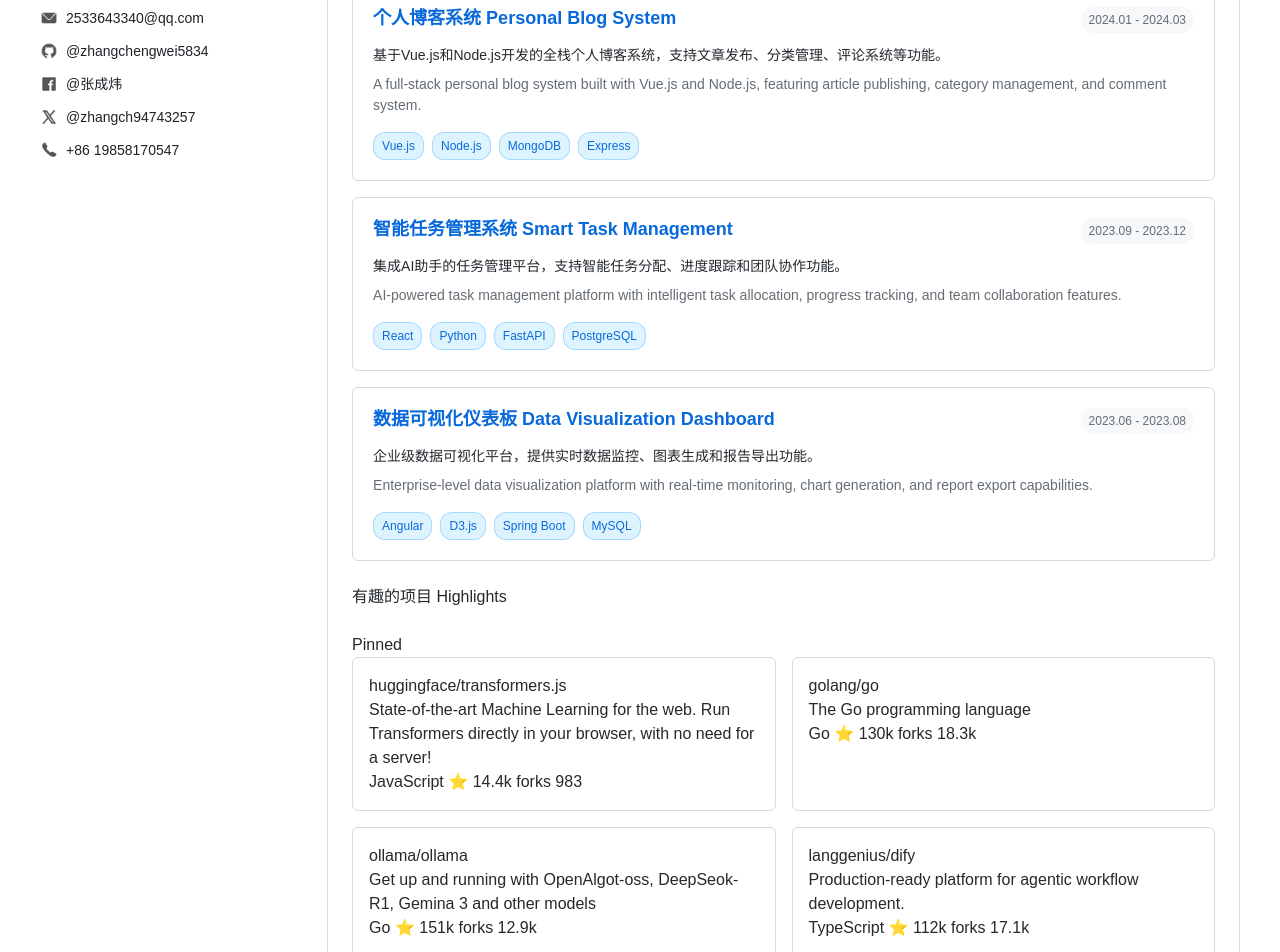
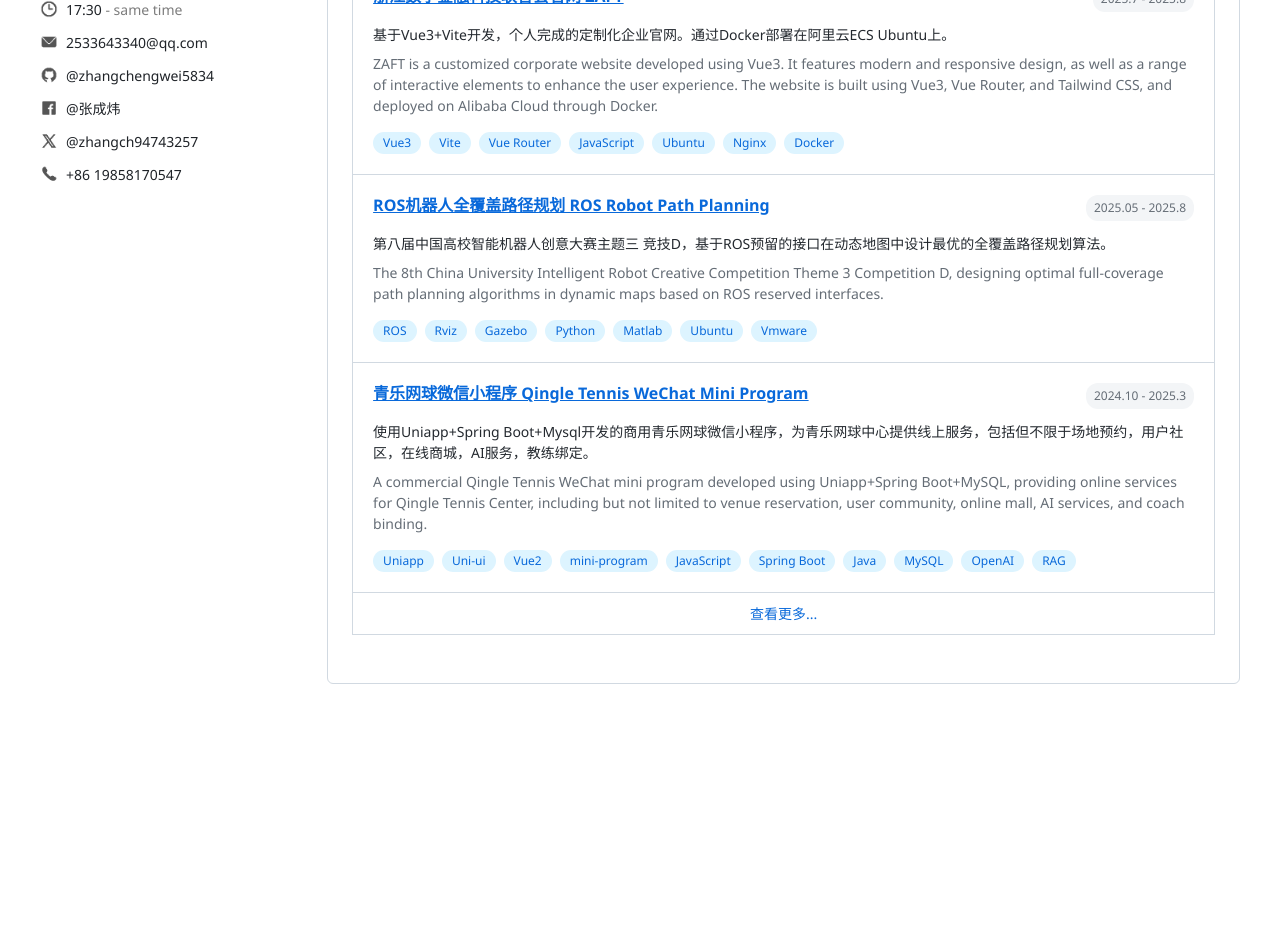
Before and after one commit to UnderHear/toolsWeb, a Vue app: page / in a window 1280 px wide. Shown: the part 700-1652 px from the top of the page. After the commit the page ends 1424 px from the top, so only its background shows below. Built offline with nearby package versions, Linux system fonts and the light colour scheme.

Commit message:
完成porject-card

```diff
--- a/src/style.css
+++ b/src/style.css
@@ -1,123 +1,42 @@
 @import "tailwindcss";
-@import "tw-animate-css";
-
-@custom-variant dark (&:is(.dark *));
-
-@theme inline {
-  --color-background: var(--background);
-  --color-foreground: var(--foreground);
-  --color-card: var(--card);
-  --color-card-foreground: var(--card-foreground);
-  --color-popover: var(--popover);
-  --color-popover-foreground: var(--popover-foreground);
-  --color-primary: var(--primary);
-  --color-primary-foreground: var(--primary-foreground);
-  --color-secondary: var(--secondary);
-  --color-secondary-foreground: var(--secondary-foreground);
-  --color-muted: var(--muted);
-  --color-muted-foreground: var(--muted-foreground);
-  --color-accent: var(--accent);
-  --color-accent-foreground: var(--accent-foreground);
-  --color-destructive: var(--destructive);
-  --color-destructive-foreground: var(--destructive-foreground);
-  --color-border: var(--border);
-  --color-input: var(--input);
-  --color-ring: var(--ring);
-  --color-chart-1: var(--chart-1);
-  --color-chart-2: var(--chart-2);
-  --color-chart-3: var(--chart-3);
-  --color-chart-4: var(--chart-4);
-  --color-chart-5: var(--chart-5);
-  --radius-sm: calc(var(--radius) - 4px);
-  --radius-md: calc(var(--radius) - 2px);
-  --radius-lg: var(--radius);
-  --radius-xl: calc(var(--radius) + 4px);
-  --color-sidebar: var(--sidebar);
-  --color-sidebar-foreground: var(--sidebar-foreground);
-  --color-sidebar-primary: var(--sidebar-primary);
-  --color-sidebar-primary-foreground: var(--sidebar-primary-foreground);
-  --color-sidebar-accent: var(--sidebar-accent);
-  --color-sidebar-accent-foreground: var(--sidebar-accent-foreground);
-  --color-sidebar-border: var(--sidebar-border);
-  --color-sidebar-ring: var(--sidebar-ring);
-}
-
-:root {
-  --background: oklch(1 0 0);
-  --foreground: oklch(0.145 0 0);
-  --card: oklch(1 0 0);
-  --card-foreground: oklch(0.145 0 0);
-  --popover: oklch(1 0 0);
-  --popover-foreground: oklch(0.145 0 0);
-  --primary: oklch(0.205 0 0);
-  --primary-foreground: oklch(0.985 0 0);
-  --secondary: oklch(0.97 0 0);
-  --secondary-foreground: oklch(0.205 0 0);
-  --muted: oklch(0.97 0 0);
-  --muted-foreground: oklch(0.556 0 0);
-  --accent: oklch(0.97 0 0);
-  --accent-foreground: oklch(0.205 0 0);
-  --destructive: oklch(0.577 0.245 27.325);
-  --destructive-foreground: oklch(0.577 0.245 27.325);
-  --border: oklch(0.922 0 0);
-  --input: oklch(0.922 0 0);
-  --ring: oklch(0.708 0 0);
-  --chart-1: oklch(0.646 0.222 41.116);
-  --chart-2: oklch(0.6 0.118 184.704);
-  --chart-3: oklch(0.398 0.07 227.392);
-  --chart-4: oklch(0.828 0.189 84.429);
-  --chart-5: oklch(0.769 0.188 70.08);
-  --radius: 0.625rem;
-  --sidebar: oklch(0.985 0 0);
-  --sidebar-foreground: oklch(0.145 0 0);
-  --sidebar-primary: oklch(0.205 0 0);
-  --sidebar-primary-foreground: oklch(0.985 0 0);
-  --sidebar-accent: oklch(0.97 0 0);
-  --sidebar-accent-foreground: oklch(0.205 0 0);
-  --sidebar-border: oklch(0.922 0 0);
-  --sidebar-ring: oklch(0.708 0 0);
-}
-
-.dark {
-  --background: oklch(0.145 0 0);
-  --foreground: oklch(0.985 0 0);
-  --card: oklch(0.145 0 0);
-  --card-foreground: oklch(0.985 0 0);
-  --popover: oklch(0.145 0 0);
-  --popover-foreground: oklch(0.985 0 0);
-  --primary: oklch(0.985 0 0);
-  --primary-foreground: oklch(0.205 0 0);
-  --secondary: oklch(0.269 0 0);
-  --secondary-foreground: oklch(0.985 0 0);
-  --muted: oklch(0.269 0 0);
-  --muted-foreground: oklch(0.708 0 0);
-  --accent: oklch(0.269 0 0);
-  --accent-foreground: oklch(0.985 0 0);
-  --destructive: oklch(0.396 0.141 25.723);
-  --destructive-foreground: oklch(0.637 0.237 25.331);
-  --border: oklch(0.269 0 0);
-  --input: oklch(0.269 0 0);
-  --ring: oklch(0.439 0 0);
-  --chart-1: oklch(0.488 0.243 264.376);
-  --chart-2: oklch(0.696 0.17 162.48);
-  --chart-3: oklch(0.769 0.188 70.08);
-  --chart-4: oklch(0.627 0.265 303.9);
-  --chart-5: oklch(0.645 0.246 16.439);
-  --sidebar: oklch(0.205 0 0);
-  --sidebar-foreground: oklch(0.985 0 0);
-  --sidebar-primary: oklch(0.488 0.243 264.376);
-  --sidebar-primary-foreground: oklch(0.985 0 0);
-  --sidebar-accent: oklch(0.269 0 0);
-  --sidebar-accent-foreground: oklch(0.985 0 0);
-  --sidebar-border: oklch(0.269 0 0);
-  --sidebar-ring: oklch(0.439 0 0);
-}
 
 @layer base {
   * {
-    @apply border-border outline-ring/50;
+    font-family: 'Segoe UI', Tahoma, Geneva, Verdana, sans-serif;
   }
-  body {
-    @apply bg-background text-foreground;
+  h1 {
+    font-size: 2em;
+    font-weight: bold;
+    margin: 0.67em 0;
+  }
+
+  h2 {
+    font-size: 1.5em;
+    font-weight: bold;
+    margin: 0.75em 0;
+  }
+
+  h3 {
+    font-size: 1.17em;
+    font-weight: bold;
+    margin: 1em 0;
+  }
+
+  h4 {
+    font-size: 1em;
+    font-weight: bold;
+    margin: 1.12em 0;
+  }
+
+  h5 {
+    font-size: 0.83em;
+    font-weight: bold;
+    margin: 1.5em 0;
+  }
+
+  h6 {
+    font-size: 0.75em;
+    font-weight: bold;
+    margin: 1.67em 0;
   }
 }
--- a/src/views/Index.vue
+++ b/src/views/Index.vue
@@ -72,7 +72,6 @@
 						<img src="../assets/index/skillsIcon/java-original.svg" class="language-icon" />
 						<img src="../assets/index/skillsIcon/spring-original.svg" class="language-icon" />
 						<img src="../assets/index/skillsIcon/mysql-original.svg" class="language-icon" />
-						<img src="../assets/index/skillsIcon/docker-plain.svg" class="language-icon" />
 						<img src="../assets/index/skillsIcon/kotlin-original.svg" class="language-icon" />
 						<img src="../assets/index/skillsIcon/tailwindcss-original.svg" class="language-icon" />
 						<img src="../assets/index/skillsIcon/vitejs-original.svg" class="language-icon" />
@@ -81,6 +80,7 @@
 						<img src="../assets/index/skillsIcon/uniapp.png" class="language-icon" />
 						<img src="../assets/index/skillsIcon/neo4j-original.svg" class="language-icon" />
 						<img src="../assets/index/skillsIcon/git-original.svg" class="language-icon" />
+						<img src="../assets/index/skillsIcon/docker-plain.svg" class="language-icon" />
 					</div>
 
 				</div>
@@ -96,91 +96,65 @@
 					<div class="project-experience">
 						<div class="project-card">
 							<div class="project-header">
-								<h3>个人博客系统 Personal Blog System</h3>
-								<span class="project-date">2024.01 - 2024.03</span>
+								<h3>浙江数字金融科技联合会官网 ZAFT</h3>
+								<span class="project-date">2025.7 - 2025.8</span>
 							</div>
 							<div class="project-description">
-								<p>基于Vue.js和Node.js开发的全栈个人博客系统，支持文章发布、分类管理、评论系统等功能。</p>
-								<p>A full-stack personal blog system built with Vue.js and Node.js, featuring article publishing, category management, and comment system.</p>
+								<p>基于Vue3+Vite开发，个人完成的定制化企业官网。通过Docker部署在阿里云ECS Ubuntu上。</p>
+								<p>ZAFT is a customized corporate website developed using Vue3. It features modern and responsive design, as well as a range of interactive elements to enhance the user experience. The website is built using Vue3, Vue Router, and Tailwind CSS, and deployed on Alibaba Cloud through Docker.</p>
 							</div>
 							<div class="project-tech">
-								<span class="tech-tag">Vue.js</span>
-								<span class="tech-tag">Node.js</span>
-								<span class="tech-tag">MongoDB</span>
-								<span class="tech-tag">Express</span>
+								<span class="tech-tag">Vue3</span>
+								<span class="tech-tag">Vite</span>
+								<span class="tech-tag">Vue Router</span>
+								<span class="tech-tag">JavaScript</span>
+								<span class="tech-tag">Ubuntu</span>
+								<span class="tech-tag">Nginx</span>
+								<span class="tech-tag">Docker</span>
 							</div>
 						</div>
 						<div class="project-card">
 							<div class="project-header">
-								<h3>智能任务管理系统 Smart Task Management</h3>
-								<span class="project-date">2023.09 - 2023.12</span>
+								<h3>ROS机器人全覆盖路径规划 ROS Robot Path Planning</h3>
+								<span class="project-date">2025.05 - 2025.8</span>
 							</div>
 							<div class="project-description">
-								<p>集成AI助手的任务管理平台，支持智能任务分配、进度跟踪和团队协作功能。</p>
-								<p>AI-powered task management platform with intelligent task allocation, progress tracking, and team collaboration features.</p>
+								<p>第八届中国高校智能机器人创意大赛主题三 竞技D，基于ROS预留的接口在动态地图中设计最优的全覆盖路径规划算法。</p>
+								<p>The 8th China University Intelligent Robot Creative Competition Theme 3 Competition D, designing optimal full-coverage path planning algorithms in dynamic maps based on ROS reserved interfaces.</p>
 							</div>
 							<div class="project-tech">
-								<span class="tech-tag">React</span>
+								<span class="tech-tag">ROS</span>
+								<span class="tech-tag">Rviz</span>
+								<span class="tech-tag">Gazebo</span>
 								<span class="tech-tag">Python</span>
-								<span class="tech-tag">FastAPI</span>
-								<span class="tech-tag">PostgreSQL</span>
+								<span class="tech-tag">Matlab</span>
+								<span class="tech-tag">Ubuntu</span>
+								<span class="tech-tag">Vmware</span>
 							</div>
 						</div>
 						<div class="project-card">
 							<div class="project-header">
-								<h3>数据可视化仪表板 Data Visualization Dashboard</h3>
-								<span class="project-date">2023.06 - 2023.08</span>
+								<h3>青乐网球微信小程序 Qingle Tennis WeChat Mini Program</h3>
+								<span class="project-date">2024.10 - 2025.3</span>
 							</div>
 							<div class="project-description">
-								<p>企业级数据可视化平台，提供实时数据监控、图表生成和报告导出功能。</p>
-								<p>Enterprise-level data visualization platform with real-time monitoring, chart generation, and report export capabilities.</p>
+								<p>使用Uniapp+Spring Boot+Mysql开发的商用青乐网球微信小程序，为青乐网球中心提供线上服务，包括但不限于场地预约，用户社区，在线商城，AI服务，教练绑定。</p>
+								<p>A commercial Qingle Tennis WeChat mini program developed using Uniapp+Spring Boot+MySQL, providing online services for Qingle Tennis Center, including but not limited to venue reservation, user community, online mall, AI services, and coach binding.</p>
 							</div>
 							<div class="project-tech">
-								<span class="tech-tag">Angular</span>
-								<span class="tech-tag">D3.js</span>
+								<span class="tech-tag">Uniapp</span>
+								<span class="tech-tag">Uni-ui</span>
+								<span class="tech-tag">Vue2</span>
+								<span class="tech-tag">mini-program</span>
+								<span class="tech-tag">JavaScript</span>
 								<span class="tech-tag">Spring Boot</span>
+								<span class="tech-tag">Java</span>
 								<span class="tech-tag">MySQL</span>
+								<span class="tech-tag">OpenAI</span>
+								<span class="tech-tag">RAG</span>
 							</div>
 						</div>
-					</div>
-				</div>
-				<div class="projects">
-					<h2>有趣的项目 Highlights</h2>
-				</div>
-				<div class="pinned">
-					<h2>Pinned</h2>
-					<div class="pinned-repos">
-						<div class="repo">
-							<h3>huggingface/transformers.js</h3>
-							<p>State-of-the-art Machine Learning for the web. Run Transformers directly in your browser,
-								with no need for a server!</p>
-							<p>JavaScript ⭐ 14.4k forks 983</p>
-						</div>
-						<div class="repo">
-							<h3>golang/go</h3>
-							<p>The Go programming language</p>
-							<p>Go ⭐ 130k forks 18.3k</p>
-						</div>
-						<div class="repo">
-							<h3>ollama/ollama</h3>
-							<p>Get up and running with OpenAlgot-oss, DeepSeok-R1, Gemina 3 and other models</p>
-							<p>Go ⭐ 151k forks 12.9k</p>
-						</div>
-						<div class="repo">
-							<h3>langgenius/dify</h3>
-							<p>Production-ready platform for agentic workflow development.</p>
-							<p>TypeScript ⭐ 112k forks 17.1k</p>
-						</div>
-						<div class="repo">
-							<h3>kubeflow/trainer</h3>
-							<p>Distributed Al Model Training and Fine-Tuning on Kubemetes</p>
-							<p>Python ⭐ 1.5k forks 808</p>
-						</div>
-						<div class="repo">
-							<h3>kubernetes/website</h3>
-							<p>Kubernetes website and documentation repo</p>
-							<p>HTML ⭐ 3k forks 15k</p>
-						</div>
+					    <div class="view-more-simple">查看更多...</div>
 					</div>
 				</div>
 			</div>
@@ -374,13 +348,13 @@
 	.language-icons {
 		display: flex;
 		flex-wrap: wrap;
-		gap: 10px;
+		gap: 8px;
 		margin-top: 10px;
 	}
 
 	.language-icon {
-		width: 45px;
-		height: 45px;
+		width: 46px;
+		height: 46px;
 		padding: 4px;
 		border-radius: 4px;
 		border: 1px solid #dddddddd;
@@ -426,12 +400,11 @@
 		margin-top: 20px;
 		display: flex;
 		flex-direction: column;
-		gap: 16px;
+		border: 1px solid #d1d9e1;
 	}
 
 	.project-card {
-		border: 1px solid #d1d9e1;
-		border-radius: 6px;
+		border-bottom: 1px solid #d1d9e1;
 		padding: 20px;
 		background-color: #fff;
 		transition: box-shadow 0.2s ease;
@@ -446,16 +419,17 @@
 
 	.project-header h3 {
 		margin: 0;
-		font-size: 18px;
+		font-size: 16px;
 		font-weight: 600;
 		color: #0969da;
 		line-height: 1.25;
+		text-decoration: underline;
 	}
 
 	.project-date {
 		font-size: 12px;
 		color: #656d76;
-		background-color: #f6f8fa;
+		background-color: #f3f5f7;
 		padding: 4px 8px;
 		border-radius: 12px;
 		font-weight: 500;
@@ -486,11 +460,18 @@
 	.tech-tag {
 		background-color: #ddf4ff;
 		color: #0969da;
-		padding: 4px 8px;
-		border-radius: 12px;
+		padding: 0px 10px 0px 10px;
+		line-height: 22px;
+		border-radius: 100px;
 		font-size: 12px;
 		font-weight: 500;
-		border: 1px solid #54aeff66;
+	}
+
+	.view-more-simple {
+		text-align: center;
+		padding: 10px;
+		color: #0969da;
+		font-size: 14px;
 	}
 
 
@@ -559,6 +540,13 @@
 			display: none;
 		}
 
+		.project-header{
+			flex-direction: column;
+			align-items: flex-start;
+			gap: 10px;
+		}
 
 	}
+
+
 </style>
```
